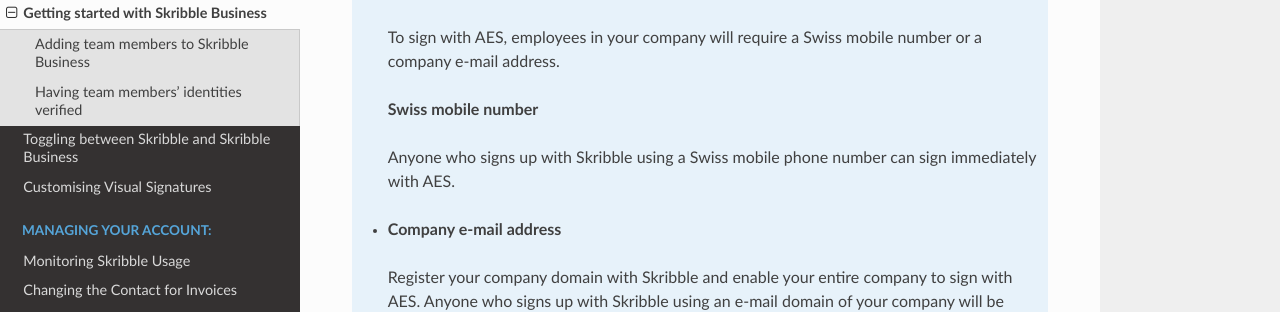
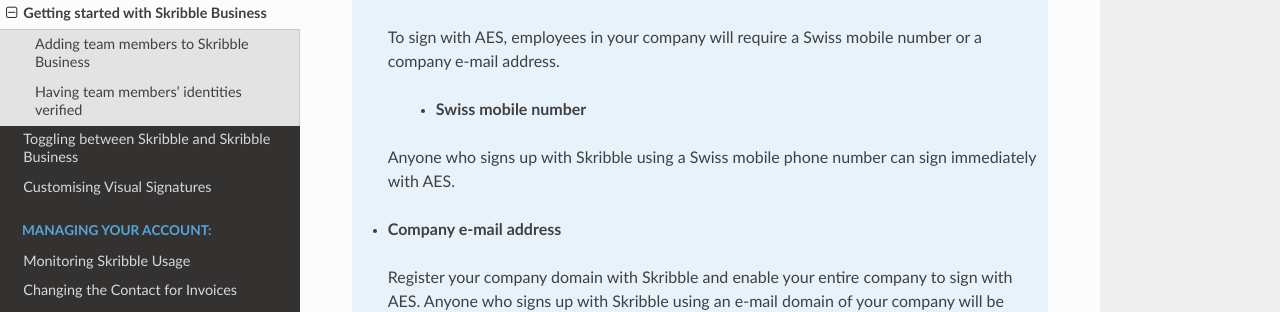
Before and after one commit to matthieu-bt/business-guide, a Sphinx documentation site: the page built from source/quickstart/onboard.rst, in a window 1280 px wide and 900 px high, scrolled down 636 px. Shown: the part 157-469 px from the top of the window. Built offline with Sphinx 7.4.7 and the Read the Docs theme 2.0.0, drawn with Linux system fonts in a browser that asks for light colours.

Commit message:
Added missing bullet points
Added missing bullet points

```diff
--- a/source/quickstart/onboard.rst
+++ b/source/quickstart/onboard.rst
@@ -40,13 +40,14 @@
 
    To sign with AES, employees in your company will require a Swiss mobile number or a company e-mail address.
 
-   **Swiss mobile number**
+    - **Swiss mobile number**
 
    Anyone who signs up with Skribble using a Swiss mobile phone number can sign immediately with AES.
 
   - **Company e-mail address**
 
    Register your company domain with Skribble and enable your entire company to sign with AES. Anyone who signs up with Skribble using an e-mail domain of your company will be    able to sign immediately with AES.
+
 
    - **Qualified electronic signature (QES)**
 
@@ -68,7 +69,7 @@
 
 .._Learn more here.: https://cdn2.hubspot.net/hubfs/5051692/Factstheets/Identification/English/Skribble_Overview_Identification_EN.pdf
 
-   **Online via video call**
+- **Online via video call**
 
 Video identification allows employees in your company to do the identity check online via their computer or smartphone. It takes less than 5 minutes and can be done anytime, anywhere. `Learn more about video identification here`_ (in German only).
 
```
